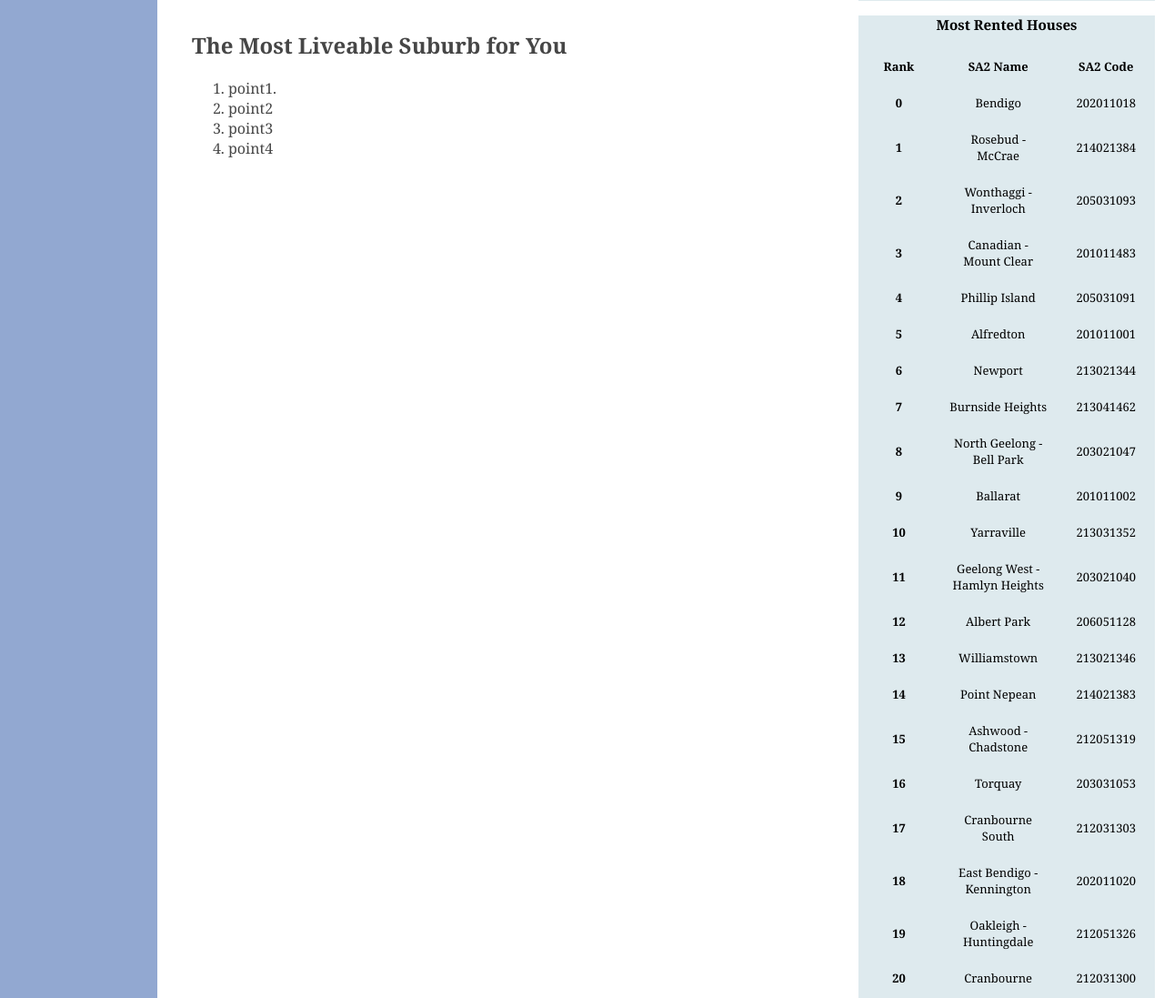
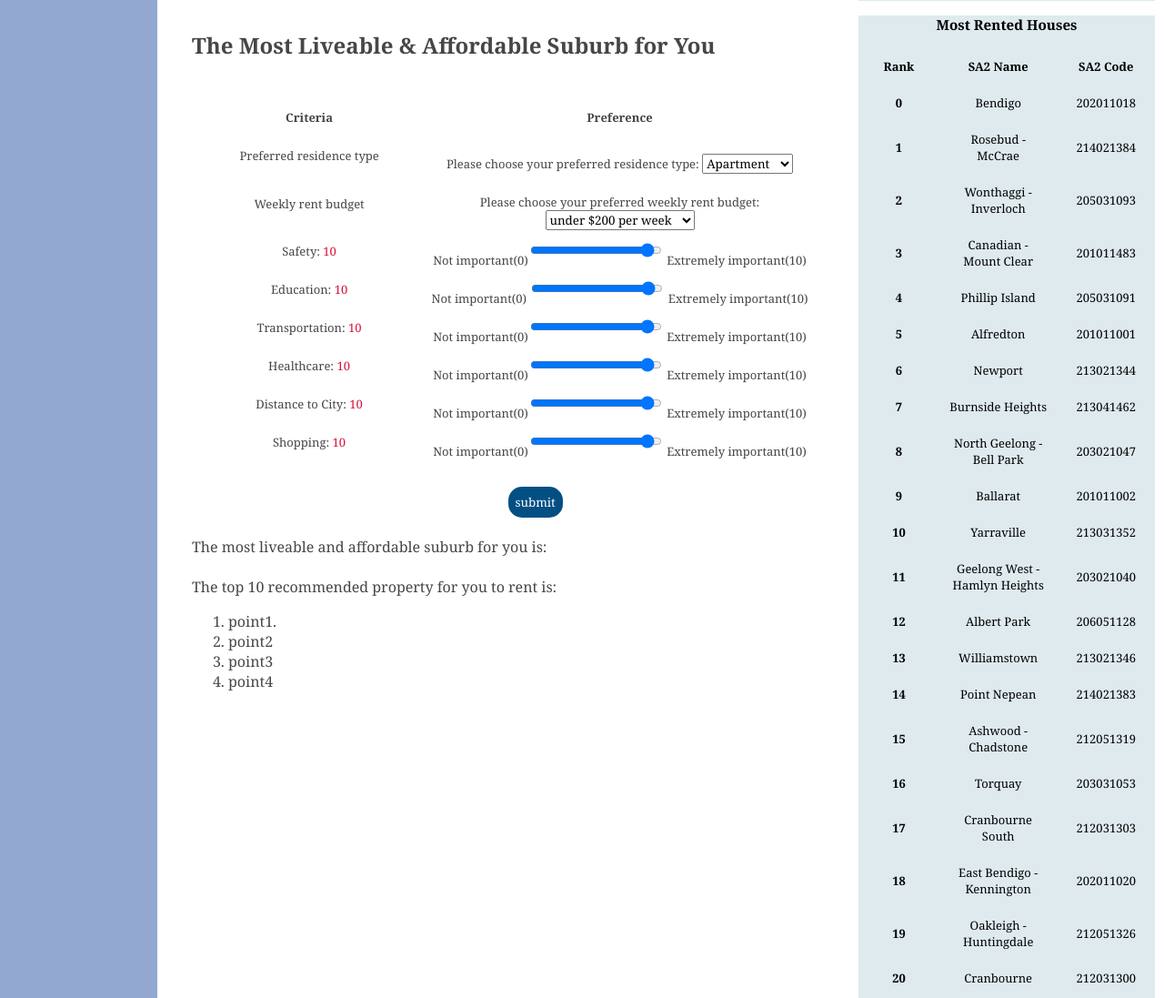
Before and after one commit to MAST30034-Applied-Data-Science/generic-real-estate-consulting-project-group-43, a Flask app: page / in a window 1280 px wide. Shown: the part 1628-2725 px from the top of the page at 91% size. Run offline with Flask 2, Linux system fonts and the light colour scheme; parts of the project's set-up code (start-up, migrations or seed data) failed here and were passed over; some libraries are stand-ins or nearby versions.

Commit message:
added liveability web

```diff
--- a/web/templates/index.html
+++ b/web/templates/index.html
@@ -7,6 +7,7 @@
     <link href="{{ url_for('static', filename='style1.css')}}" rel="stylesheet" />
     <title>Realestate Consulting Project</title>
 </head>
+
 
 <script>
   document.addEventListener("DOMContentLoaded", function(event) {
@@ -18,6 +19,7 @@
       localStorage.setItem('scrollpos', window.scrollY);
   };
 </script>
+
 <!-- content of webpage begins here -->
 <body>
     <header>
@@ -103,15 +105,120 @@
         <section>
           <a name="Rental Price Prediction"></a>
             <h2>Rental Price Prediction</h2>
+            <p>blablabla<a name="title1"></a><br /><br />
+            </p>
+        </section>
+            <h2>The Most Liveable & Affordable Suburb for You</h2>
+
+            <form action="/action_page.php">
+            <table style ="width: 100%; text-align: center; font-size: small;">
+              <thead>
+                <tr>
+                  <th>Criteria</th>
+                  <th>Preference</th>
+                 </tr>
+              </thead>
+              <tbody>
+
+                <tr>
+                  <td>
+                    Preferred residence type
+                  </td>
+                  <td><br>
+                  <label for="residence_type">Please choose your preferred residence type:</label>
+                  <select name="residence_type" id="residence_type">
+                  <option value="Apartment">Apartment</option>
+                  <option value="House">House</option>
+                  <option value="IDM">I don't mind</option>
+                </select>
+                  </td><br>
+                </tr>
+
+                <tr>
+                  <td>
+                    Weekly rent budget
+                  </td>
+                  <td><br>
+                    <label for="budget">Please choose your preferred weekly rent budget:</label>
+                    <select name="budget" id="budget">
+                    <option value="200">under $200 per week</option>
+                    <option value="300">under $300 per week</option>
+                    <option value="400">under $400 per week</option>
+                    <option value="500">under $500 per week</option>
+                    <option value="600">under $600 per week</option>
+                    <option value="700">under $700 per week</option>
+                    <option value="800">under $800 per week</option>
+                    <option value="900">under $900 per week</option>
+                    <option value="1000">under $1000 per week</option>
+                    <option value="over_1000">over $1000 per week</option>
+                    <option value="r_IDM">I don't mind</option>
+                  </td>
+                </tr>
+
+                <tr>
+                  <td>
+                    Safety: <label id="SafetyValue" style="color:crimson">10</label>
+                  </td>
+                  <td>
+                    <label>Not important(0)</label><input type="range" value="10" min="0" max="10" oninput="SafetyValue.innerText = this.value" class = "slider">
+                    <label>Extremely important(10)</label>
+                  </td>
+                </tr>
+                <tr>
+                  <td>
+                    Education: <label id="EducationValue" style="color:crimson">10</label>
+                  </td>
+                  <td>
+                    <label>Not important(0)</label>
+                    <input type="range" value="10" min="0" max="10" oninput="EducationValue.innerText = this.value" class = "slider">
+                    <label>Extremely important(10)</label>
+                  </td>
+                </tr>
+                <tr>
+                  <td>
+                    Transportation: <label id="TransportationValue" style="color:crimson">10</label>
+                  </td>
+                  <td>
+                    <label>Not important(0)</label><input type="range" value="10" min="0" max="10" oninput="TransportationValue.innerText = this.value" class = "slider">
+                    <label>Extremely important(10)</label>
+                  </td>
+                </tr>
+                <tr>
+                  <td>
+                    Healthcare: <label id="HealthcareValue" style="color:crimson">10</label>
+                  </td>
+                  <td>
+                    <label>Not important(0)</label><input type="range" value="10" min="0" max="10" oninput="HealthcareValue.innerText = this.value" class = "slider">
+                    <label>Extremely important(10)</label>
+                  </td>
+                </tr>
+                <tr>
+                  <td>
+                    Distance to City: <label id="CityValue" style="color:crimson">10</label>
+                  </td>
+                  <td>
+                    <label>Not important(0)</label><input type="range" value="10" min="0" max="10" oninput="CityValue.innerText = this.value" class = "slider">
+                    <label>Extremely important(10)</label>
+                  </td>
+                </tr>
+                <tr>
+                  <td>
+                    Shopping: <label id="ShoppingValue" style="color:crimson">10</label>
+                  </td>
+                  <td>
+                    <label>Not important(0)</label><input type="range" value="10" min="0" max="10" oninput="ShoppingValue.innerText = this.value" class = "slider">
+                    <label>Extremely important(10)</label>
+                  </td>
+                </tr>
+                </tbody></table>
+                <br>
+                <button type="submit" class="btn btn-primary btn-block btn-large"style='position: relative; left:50%'>submit</button></p>
+              </form>
+
             <p>
-              blablabla
-              <a name="title1"></a><br /><br />
+              The most liveable and affordable suburb for you is: <br><br>
+              The top 10 recommended property for you to rent is:
             </p>
-          </section>
-
-          <section>
-            <a name="The Most Liveable Suburb"></a>
-            <h2>The Most Liveable Suburb for You</h2>
             <ol>
               <li>point1.</li>
               <li>
```
Also changed, not shown: web/static/style1.css (line endings or trailing spaces).
